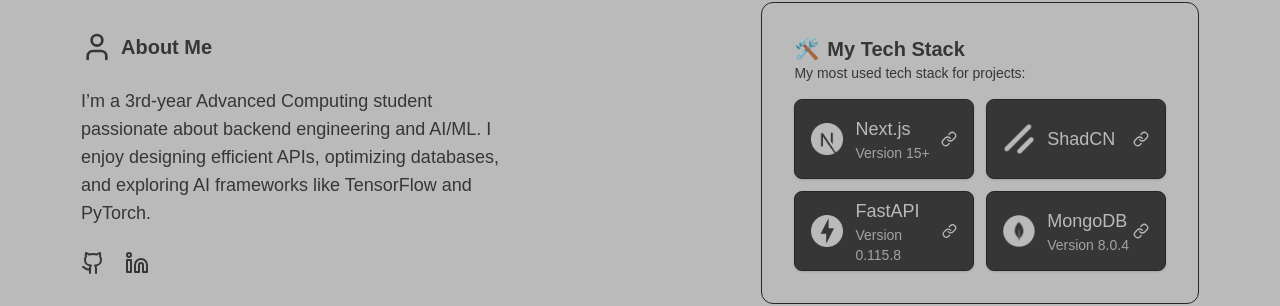
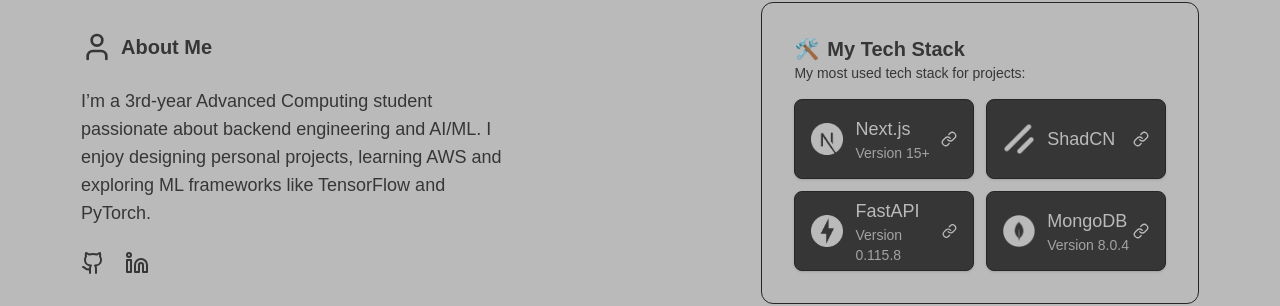
Before and after one commit to VictorNguyen0702/tech-portfolio, a Next.js app: page / in a window 1280 px wide. Shown: the part 487-793 px from the top of the page. Built offline with nearby package versions, Linux system fonts and the light colour scheme.

Commit message:
change: change AboutMe message

```diff
--- a/src/components/ui/AboutMe.jsx
+++ b/src/components/ui/AboutMe.jsx
@@ -11,7 +11,7 @@
             <p className="text-[var(--dark-color)]">About Me</p>
           </h2>
           <p className="sm:w-full lg:w-[65%] text-sm sm:text-base md:text-lg text-[var(--dark-color)] leading-relaxed">
-              I’m a 3rd-year Advanced Computing student passionate about backend engineering and AI/ML. I enjoy designing efficient APIs, optimizing databases, and exploring AI frameworks like TensorFlow and PyTorch.
+              I’m a 3rd-year Advanced Computing student passionate about backend engineering and AI/ML. I enjoy designing personal projects, learning AWS and exploring ML frameworks like TensorFlow and PyTorch.
 
 
           </p>
```
